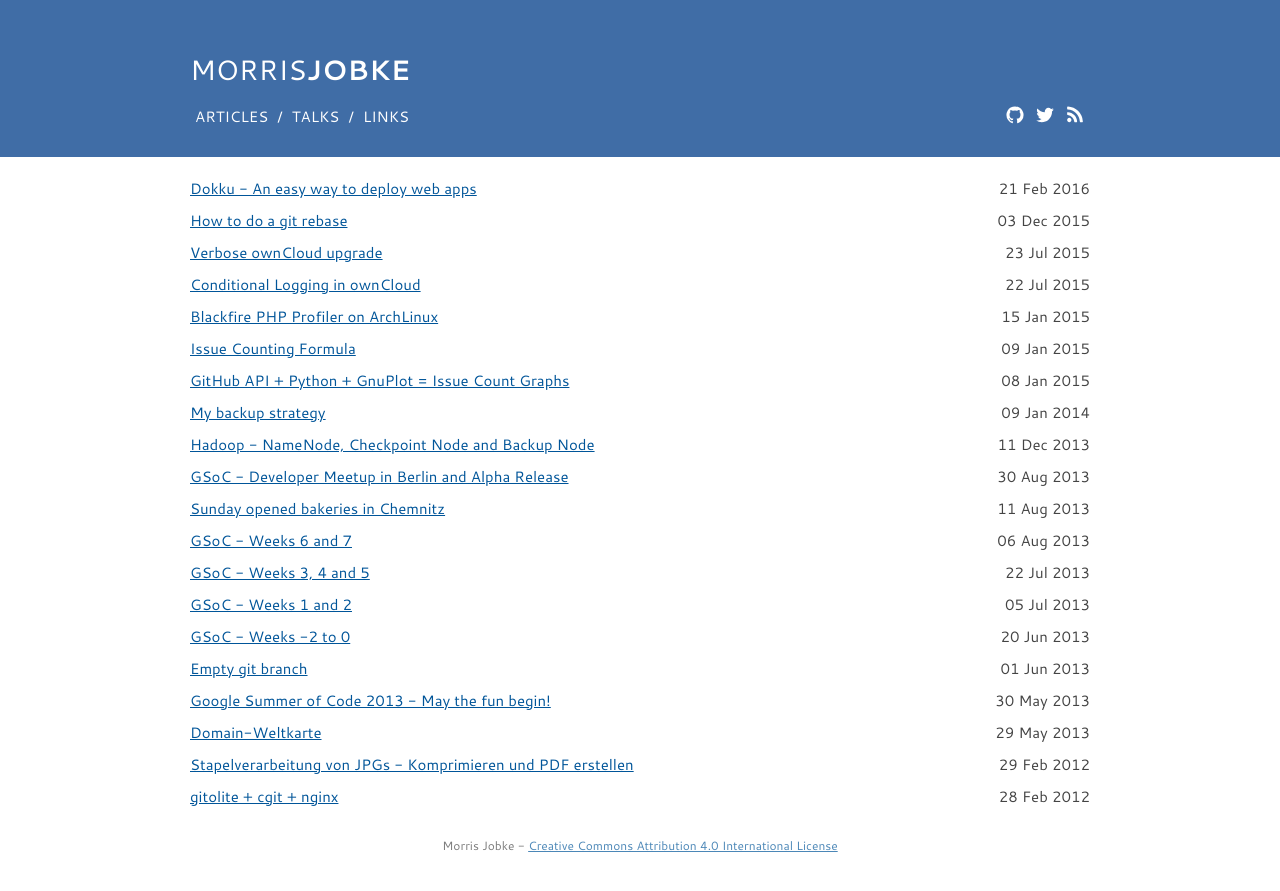
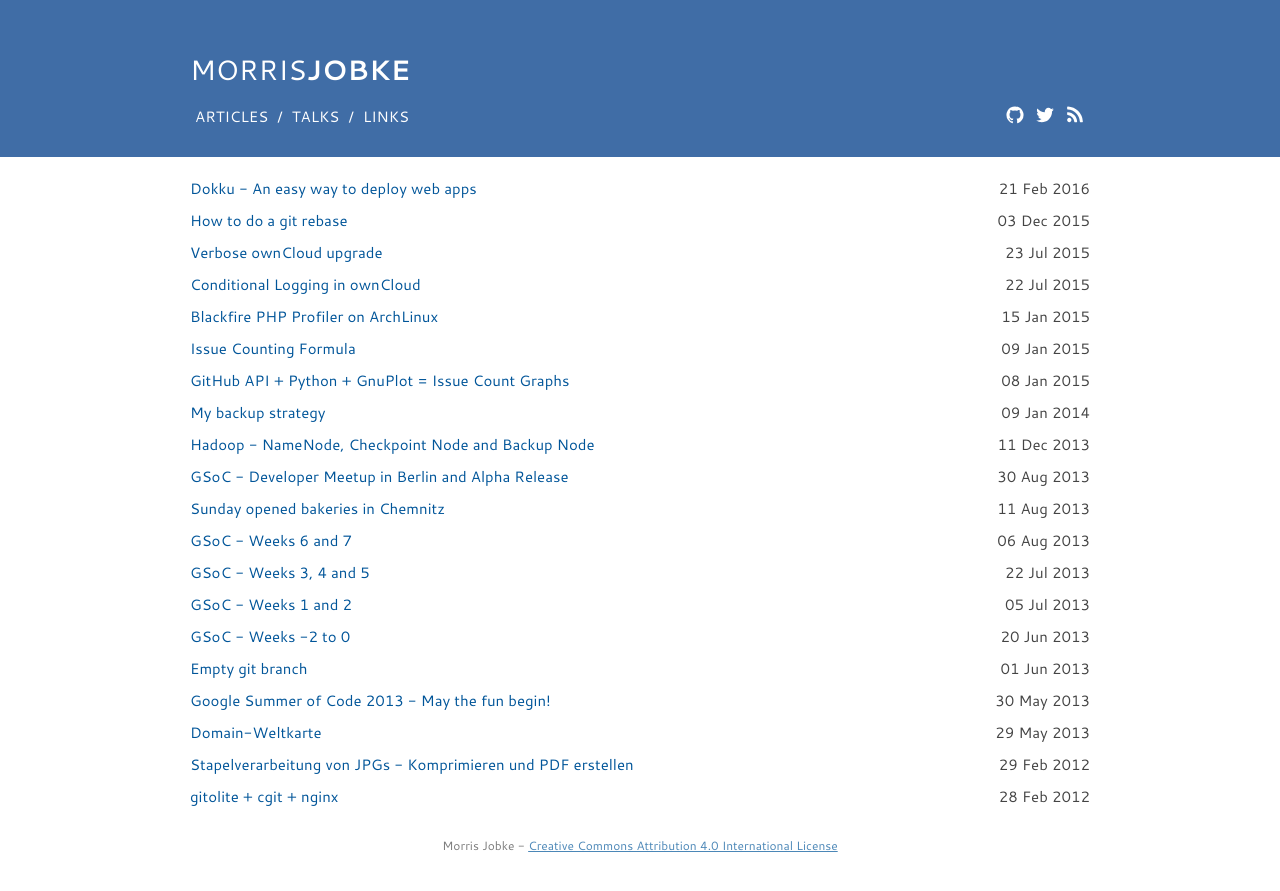
Before and after one commit to MorrisJobke/morrisjobke.github.io, a Jekyll site: the page built from index.html, in a window 1280 px wide. Shown: the top 891 px of the page. Built offline with Jekyll 4.4.1, drawn with Linux system fonts in a browser that asks for light colours.

Commit message:
No decoration for articles list links

```diff
--- a/css/base.css
+++ b/css/base.css
@@ -56,6 +56,10 @@ a:hover, a:focus {
 
 .articles li {
 	margin: 10px 0;
+}
+
+.articles a {
+	text-decoration: none;
 }
 
 p {
```
